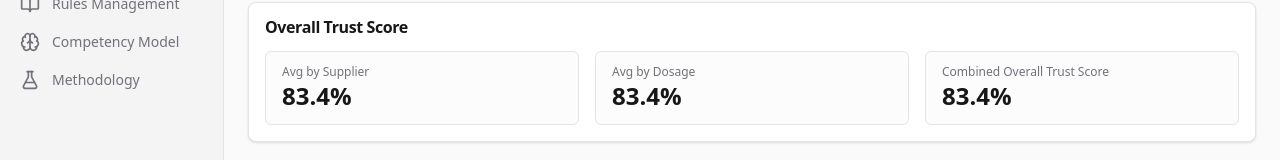
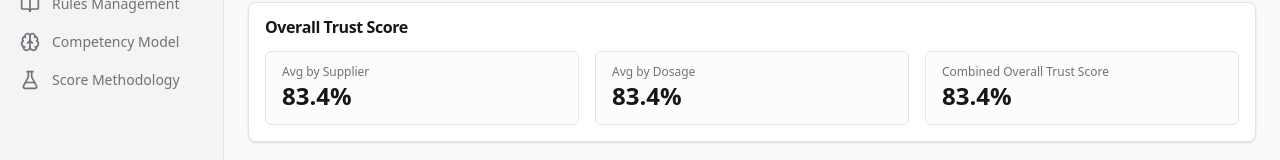
Before and after one commit to exl-nda/genova, a Next.js app: page / in a window 1280 px wide. Shown: the part 154-314 px from the top of the page. Built offline with nearby package versions, Linux system fonts and the light colour scheme.

Commit message:
latest UI changes

```diff
--- a/src/components/shell/sidebar.tsx
+++ b/src/components/shell/sidebar.tsx
@@ -19,7 +19,7 @@ const navItems = [
     { href: "/applications", label: "HDA Forms", icon: FileStack },
     { href: "/rules", label: "Rules Management", icon: BookOpen },
     { href: "/competency", label: "Competency Model", icon: Brain },
-    { href: "/methodology", label: "Methodology", icon: FlaskConical },
+    { href: "/methodology", label: "Score Methodology", icon: FlaskConical },
 ];
 
 export function Sidebar({ collapsed, onToggle }: { collapsed: boolean; onToggle: () => void }) {
```
